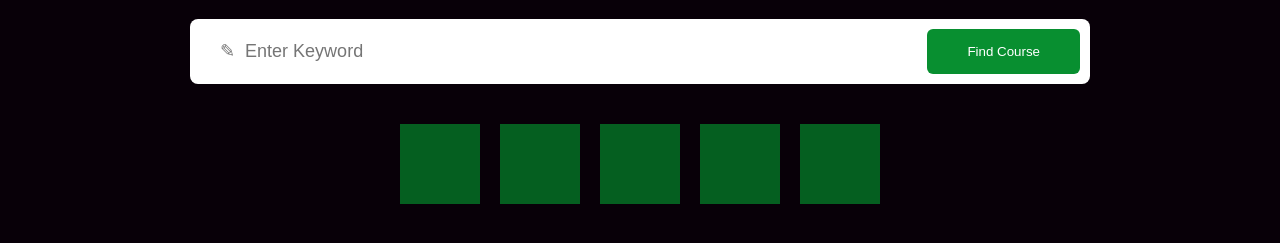
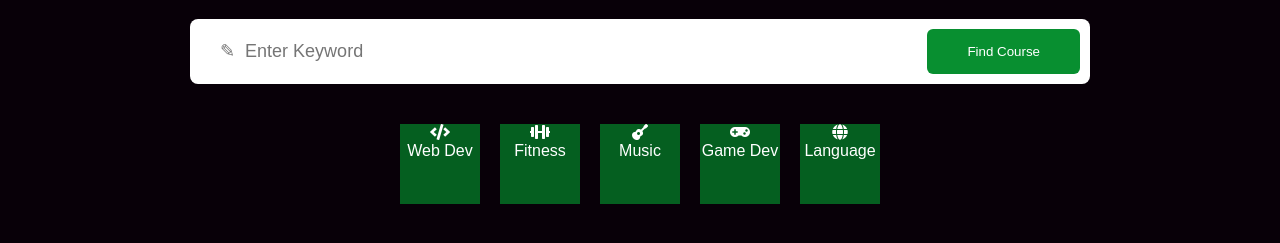
Before and after one commit to CJR85/video-background-header, a plain HTML site: page index.html in a window 1280 px wide. Shown: the part 371-614 px from the top of the page. Drawn offline with Linux system fonts and the light colour scheme.

Commit message:
Add icons to category-list.

```diff
--- a/index.html
+++ b/index.html
@@ -29,11 +29,26 @@
       </form>
 
       <div class="category-list">
-        <div class="category"></div>
-        <div class="category"></div>
-        <div class="category"></div>
-        <div class="category"></div>
-        <div class="category"></div>
+        <div class="category">
+          <i class="fas fa-code"></i>
+          <p>Web Dev</p>
+        </div>
+        <div class="category">
+          <i class="fas fa-dumbbell"></i>
+          <p>Fitness</p>
+        </div>
+        <div class="category">
+          <i class="fas fa-guitar"></i>
+          <p>Music</p>
+        </div>
+        <div class="category">
+          <i class="fas fa-gamepad"></i>
+          <p>Game Dev</p>
+        </div>
+        <div class="category">
+          <i class="fas fa-globe"></i>
+          <p>Language</p>
+        </div>
       </div>
     </div>
   </div>
```
